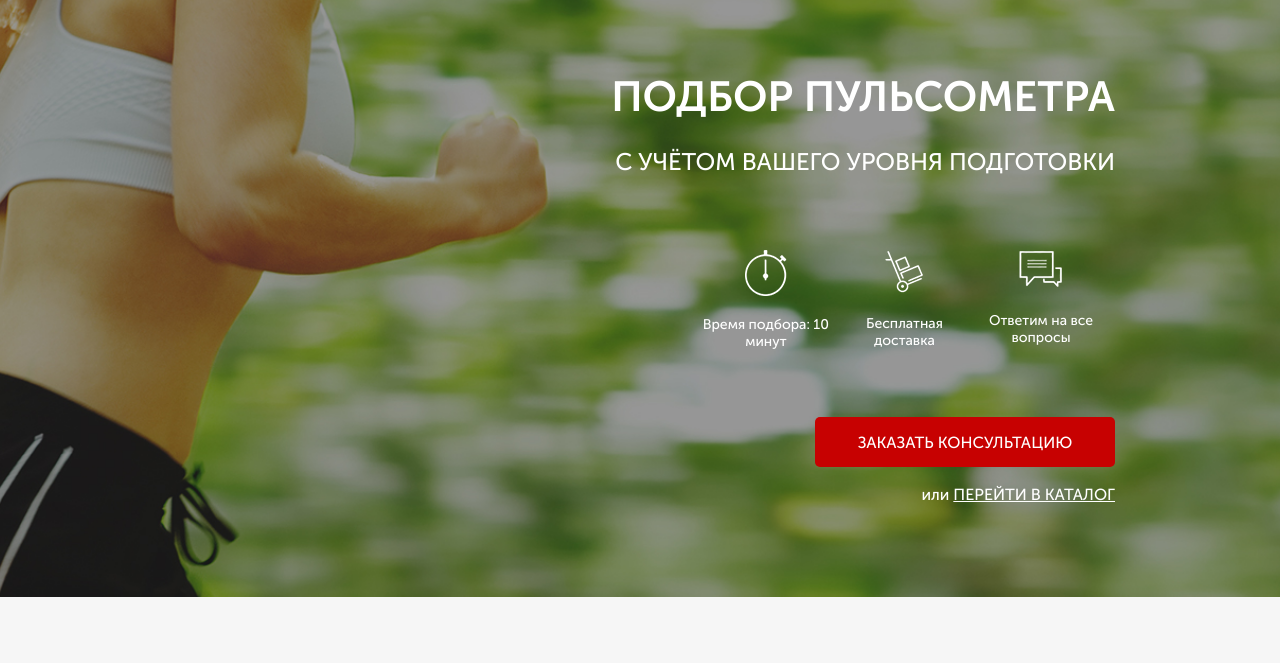
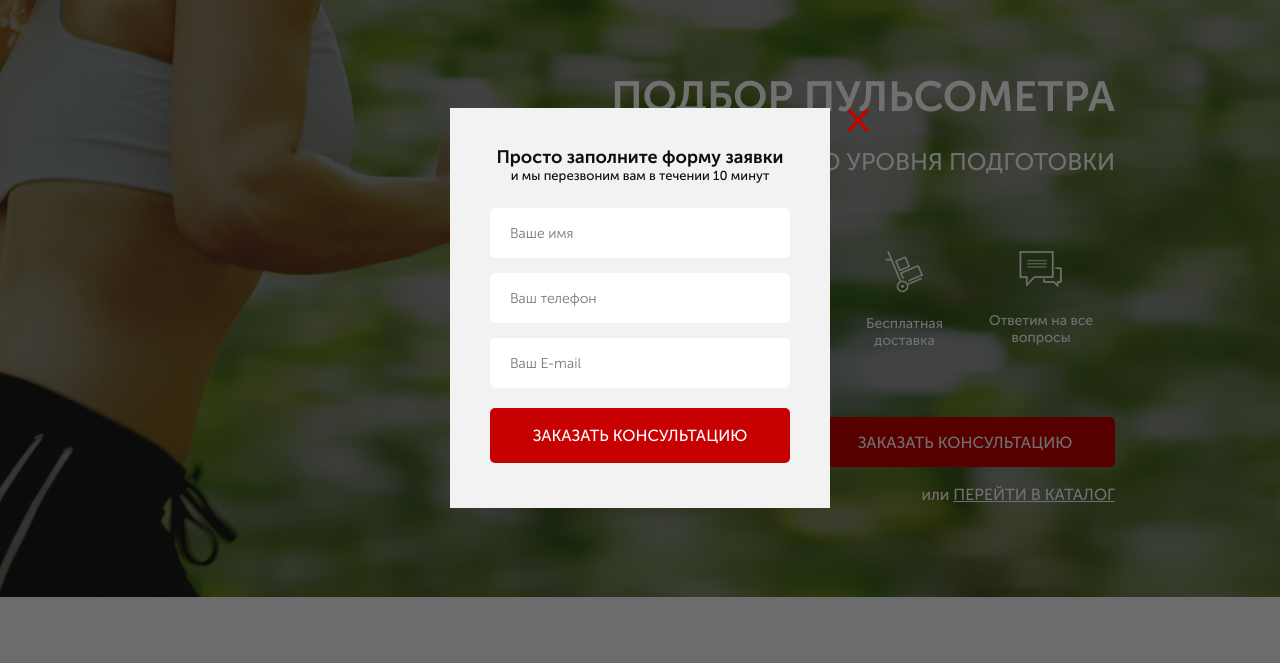
Before and after one commit to svsdima/runsmart_project, a website: page src/index.html in a window 1280 px wide. Both pictures are taken after a click on the button "ЗАКАЗАТЬ ЗВОНОК". Shown: the part 92-755 px from the top of the page. Drawn offline with nearby package versions, Linux system fonts and the light colour scheme.

Commit message:
Добавил модальные окна, но не оптимизировал для мобилок

```diff
--- a/src/index.html
+++ b/src/index.html
@@ -24,7 +24,7 @@
                 </div>
                 <div class="header__contacts">
                     <a href="tel:+74999228974" class="header__phone">+7 (499) 922-89-74</a>
-                    <button class="button">заказать звонок</button>
+                    <button data-modal="consultation" class="button">заказать звонок</button>
                 </div>
             </header>
             <!-- Делаю заголовок и подзаголовок, три иконки, кнопка и ссылка в каталог -->
@@ -49,7 +49,7 @@
                             на все вопросы
                         </div>
                     </div>
-                    <button class="button button_main">заказать консультацию</button>
+                    <button data-modal="consultation" class="button button_main">заказать консультацию</button>
                     <div class="promo__link">
                         или
                         <a href="#">ПЕРЕЙТИ В КАТАЛОГ</a>
@@ -57,7 +57,7 @@
                 </div>
         </div>
     </section>
-
+<!-- Преимущества -->
     <section class="advantages">
         <div class="container">
                 <h2 class="title">НАШИ ПРЕИМУЩЕСТВА</h2>
@@ -87,7 +87,7 @@
             </div>
         </div>
     </section>
-
+<!-- Заявка на консультацию -->
     <section class="consultation">
         <div class="container">
             <h2 class="title title_left">
@@ -107,7 +107,7 @@
             </form>
         </div>
     </section>
-
+<!-- Карусель -->
     <section class="carousel">
         <div class="container">
             <div class="carousel__inner">
@@ -123,7 +123,7 @@
               </div>
         </div>
     </section>
-
+<!-- Каталог -->
     <section class="catalog">
         <div class="container">
             <h2 class="title">Каталог пульсометров</h2>
@@ -164,8 +164,8 @@
                     <div class="catalog-item__wrapper">
                         <div class="catalog-item__content catalog-item__content_active">
                             <img src="img/catalog/polar_ft1.png" alt="puls" class="catalog-item__img">
-                            <div class="catalog-item__subtitle">Пульсометр Polar FT1</div>
-                            <div class="catalog-item__descr">Для первых шагов в тренировках, основанных на сердечном ритме</div>
+                            <div class="catalog-item__subtitle">Пульсометр Suunto M2</div>
+                            <div class="catalog-item__descr">Пульсометр начального уровня с комфортным тканевым ремешком</div>
                             <a href="" class="catalog-item__link">ПОДРОБНЕЕ</a>
                         </div>
                         <ul class="catalog-item__list">
@@ -180,8 +180,8 @@
 
                     <div class="catalog-item__footer">
                         <div class="catalog-item__prices">
-                            <div class="catalog-item__old-price">4 750 руб.</div>
-                            <div class="catalog-item__price">4 500 руб.</div>
+                            <div class="catalog-item__old-price">6 990 руб.</div>
+                            <div class="catalog-item__price">6 641 руб.</div>
                         </div>
                         <button class="button button_mini">КУПИТЬ</button>
                     </div>
@@ -402,7 +402,7 @@
             </div>
         </div>
     </section>
-
+<!-- Отзывы -->
     <section class="recall">
         <div class="container">
             <h2 class="title">отзывы клиентов</h2>
@@ -453,7 +453,7 @@
             </div>
         </div>
     </section>
-
+<!-- Адрес и интерактивная карта -->
     <footer class="footer">
         <script type="text/javascript" charset="utf-8" async src="https://api-maps.yandex.ru/services/constructor/1.0/js/?um=constructor%3A0fca44c9fb79d05fc69a4f56b570872351108ae8fee6dd2976a3aa99d227784e&amp;width=100%25&amp;height=630&amp;lang=ru_RU&amp;scroll=false"></script>
         <div class="footer__info">
@@ -466,6 +466,41 @@
             </div>
         </div>
     </footer>
+<!-- Модальные окна -->
+    <div class="overlay">
+        <div class="modal" id="consultation">
+            <div class="modal__close">&times;</div>
+            <div class="modal__subtitle">Просто заполните форму заявки</div>
+            <div class="modal__descr">и мы перезвоним вам в течении 10 минут</div>
+            <form class="feed-form feed-form_mt25" action="#"> <!-- Делаем форму заявки -->
+                <input name="name" required placeholder="Ваше имя" type="text"> <!-- Поле для ввода -->
+                <input name="phone" required placeholder="Ваш телефон" type="number">
+                <input name="email" required placeholder="Ваш E-mail" type="email">
+
+                <button class="button button_submit">заказать кОНСУЛЬТАЦИЮ</button>
+            </form>
+        </div>
+
+        <div class="modal" id="order">
+            <div class="modal__close">&times;</div>
+            <div class="modal__subtitle">Ваш заказ:</div>
+            <div class="modal__descr">Пульсометр Polar FT1</div>
+            <form class="feed-form feed-form_mt25" action="#"> <!-- Делаем форму заявки -->
+                <input name="name" required placeholder="Ваше имя" type="text"> <!-- Поле для ввода -->
+                <input name="phone" required placeholder="Ваш телефон" type="number">
+                <input name="email" required placeholder="Ваш E-mail" type="email">
+
+                <button class="button button_submit">Купить</button>
+            </form>
+        </div>
+
+        <div class="modal modal_mini" id="thanks">
+            <div class="modal__close">&times;</div>
+            <div class="modal__subtitle">Спасибо за вашу заявку!</div>
+            <div class="modal__descr">Наш менеджер свяжется с вами <br>
+                в ближайшее время!</div>
+        </div>
+    </div>
     <!-- Подключаем скрипт -->
     <script type="text/javascript" src="https://code.jquery.com/jquery-1.11.0.min.js"></script>
     <script type="text/javascript" src="https://code.jquery.com/jquery-migrate-1.2.1.min.js"></script>
--- a/src/js/script.js
+++ b/src/js/script.js
@@ -146,6 +146,25 @@ $(document).ready(function(){
     toggleSlide('.catalog-item__link');
     toggleSlide('.catalog-item__back');
 
-/* Делаю оптимизацию для мобилок */
+/* Подключаю модальное окно с консультацией*/
 
+    $('[data-modal=consultation]').on('click', function () {
+        $('.overlay, #consultation').fadeIn('slow');
+
+    });
+/* Подключаю крестик (чтоб закрыть модальное окно) */
+    $('.modal__close').on('click', function(){
+        $('.overlay, #consultation, #thanks, #order').fadeOut('slow');
+    });
+/* Подключаю модальное окно с покупкой */
+    // $('.button_mini').on('click', function() {
+    //     $('.overlay, #order').fadeIn('slow');
+    // });
+
+    $('.button_mini').each(function(i) {
+        $(this).on('click', function() {
+            $('#order .modal__descr').text($('.catalog-item__subtitle').eq(i).text());
+            $('.overlay, #order').fadeIn('slow');
+        })
+    });
 });
--- a/src/sass/block/_forms.scss
+++ b/src/sass/block/_forms.scss
@@ -21,4 +21,7 @@
             margin-bottom: 20px;
         }
     }
+    &_mt25 {
+        margin-top: 25px;
     }
+    }
--- /dev/null
+++ b/src/sass/block/_modal.scss
@@ -0,0 +1,56 @@
+/* Задний фон затемнённый */
+.overlay {
+    display: none;
+    position: fixed;
+    width: 100%;
+    height: 100%;
+    top: 0;
+    background-color: rgba($color: #000000, $alpha: .56);
+}
+/* Модальное окно */
+.modal {
+    position: absolute;
+    top: 50%;
+    left: 50%;
+    transform: translate(-50%, -50%);
+    widows: 380px;
+    min-height: 400px;
+    background-color: #f2f2f2;
+    padding: 38px 40px 40px 40px;
+    &__close {
+        position: absolute;
+        top: 0;
+        right: -40px;
+        font-size: 41px;
+        line-height: 21px;
+        color: $main_color;
+        cursor: pointer;
+    }
+    &__subtitle {
+        font-size: 18px;
+        font-weight: bold;
+        font-stretch: normal;
+        font-style: normal;
+        line-height: normal;
+        letter-spacing: normal;
+        text-align: center;
+        color: #0d0d0d;
+    }
+    &__descr {
+        font-size: 13px;
+        font-weight: 500;
+        font-stretch: normal;
+        font-style: normal;
+        line-height: normal;
+        letter-spacing: normal;
+        text-align: center;
+        color: #0d0d0d;
+    }
+    &_mini {
+        min-height: 140px;
+    }
+}
+/* Модальные окна скрыты */
+#consultation, #order, #thanks {
+    display: none;
+}
--- a/src/sass/style.scss
+++ b/src/sass/style.scss
@@ -18,4 +18,5 @@
 @import 'block/catalog';
 @import 'block/recall';
 @import 'block/footer';
+@import 'block/modal';
 @import 'base/media';
```
Also changed, not shown: src/css/style.min.css.
